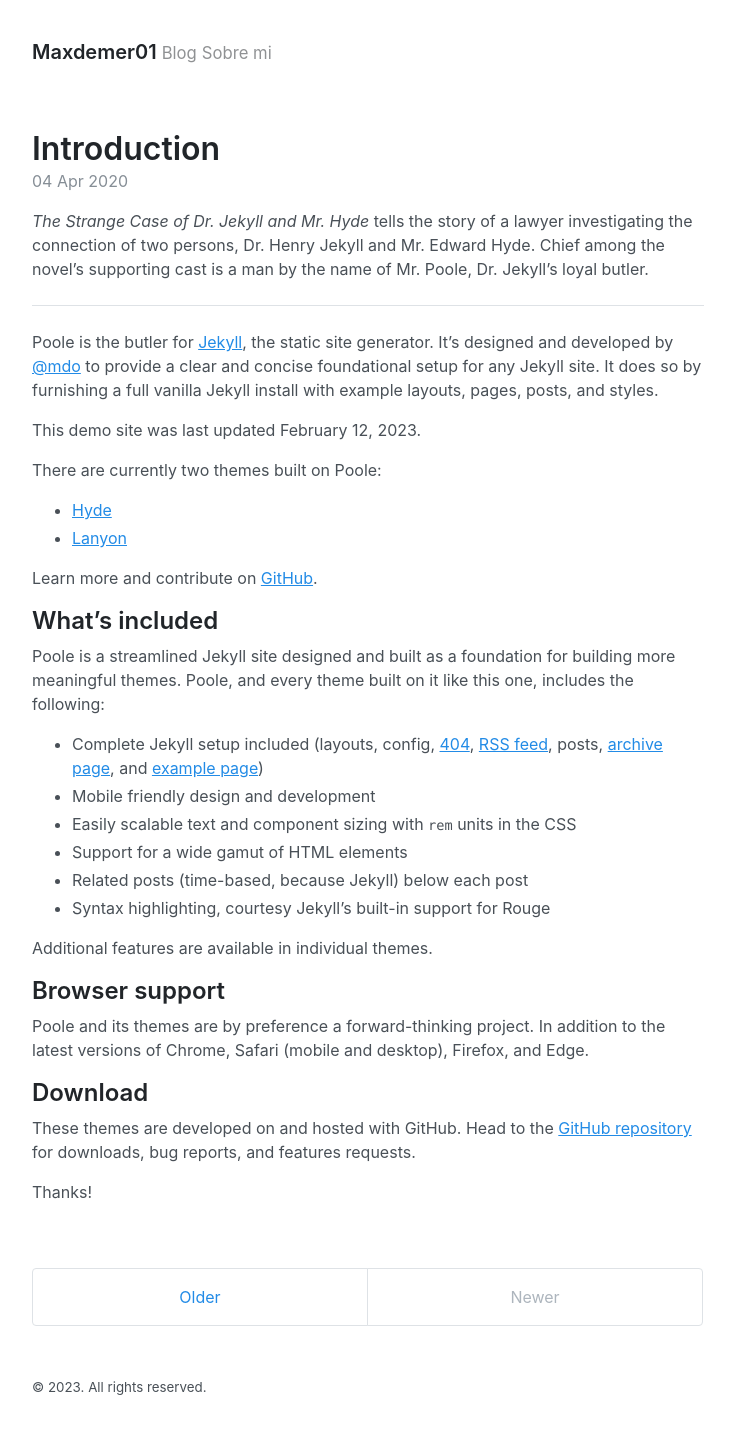
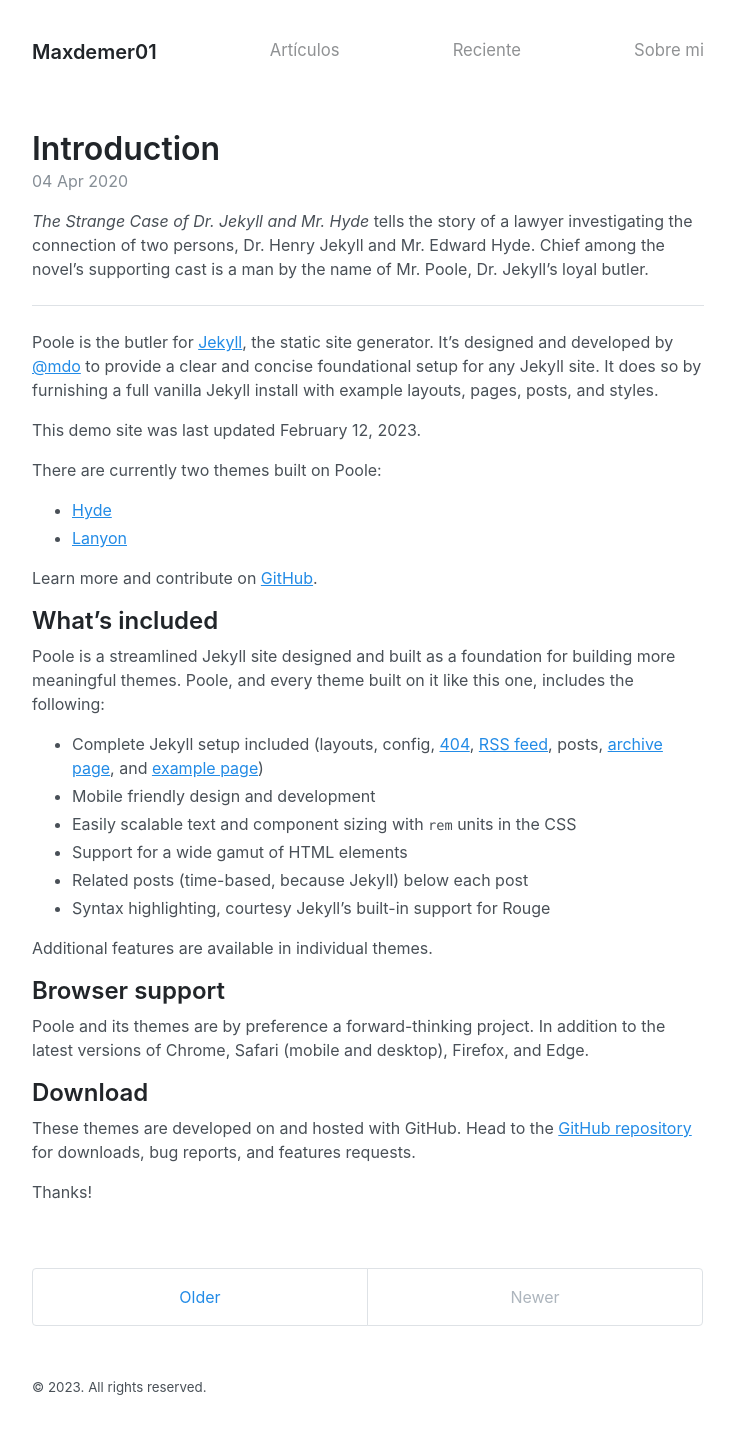
Before and after one commit to maxdemer01/prueba, a Jekyll site: the page built from index.html, in a window 1280 px wide. Shown: the whole page, without its empty margins (272-1006 px from the left). Built offline with Jekyll 4.4.1, drawn with Linux system fonts in a browser that asks for light colours; the list of posts is cut into pages by our own code.

Commit message:
12-2-2023-15:51

```diff
--- a/_layouts/default.html
+++ b/_layouts/default.html
@@ -7,10 +7,12 @@
 
     <div class="container content">
       <header class="masthead">
-        <h3 class="masthead-title">
-          <a href="{{ site.baseurl }}/" title="Home">{{ site.title }}</a>
-          <small>{{ site.tagline }}</small>
+        <h3 class="masthead-title" style="justify-content:space-between; display: flex;">
+          <a href="{{site.baseurl}}/inicio">{{ site.title }}</a>
+          <small><a href="{{site.baseurl}}/archive">Artículos</a></small>
+          <small><a href="{{ site.baseurl }}/">Reciente</a></small>
           <small><a href="{{site.baseurl}}/about">Sobre mi</a></small>
+
         </h3>
       </header>
 
```
Also changed, not shown: archive.md (+2 -3 lines), inicio.md (added, +17 -0 lines), index.html (line endings or trailing spaces), 2 other files.
